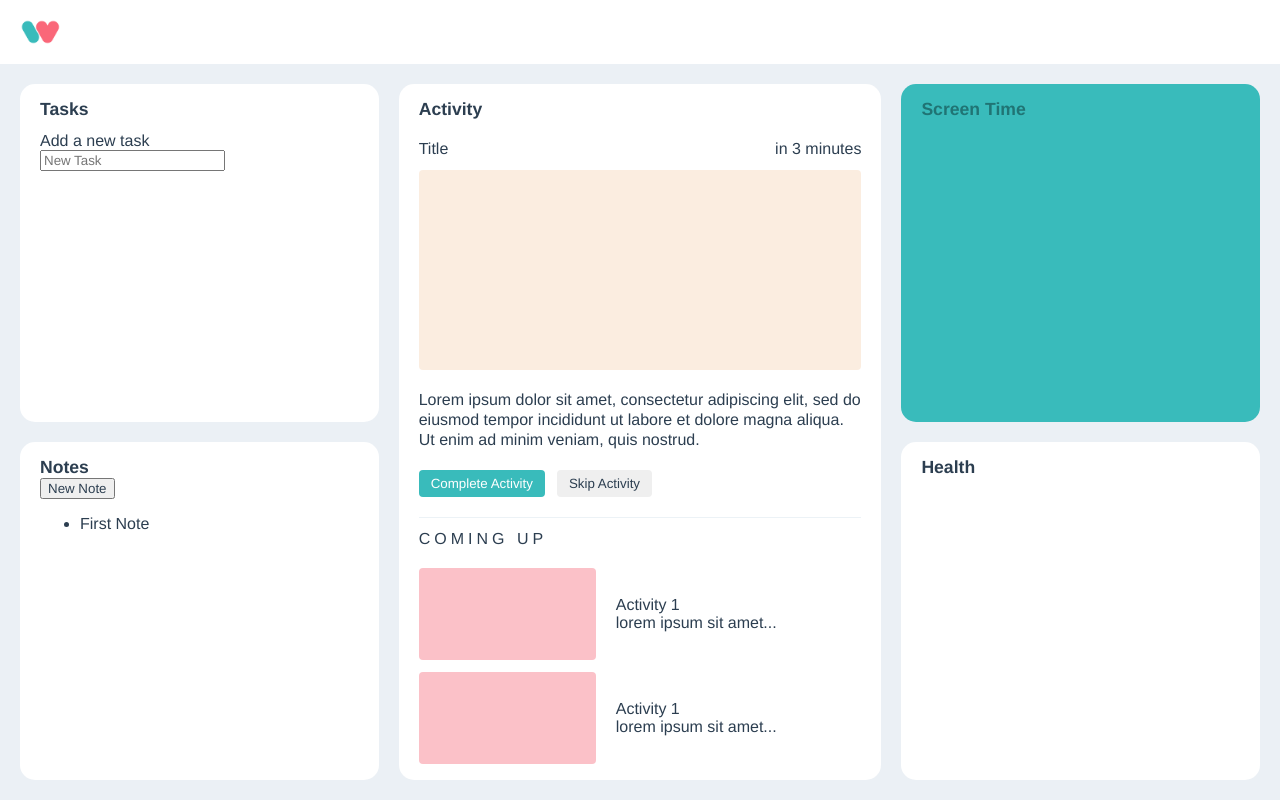
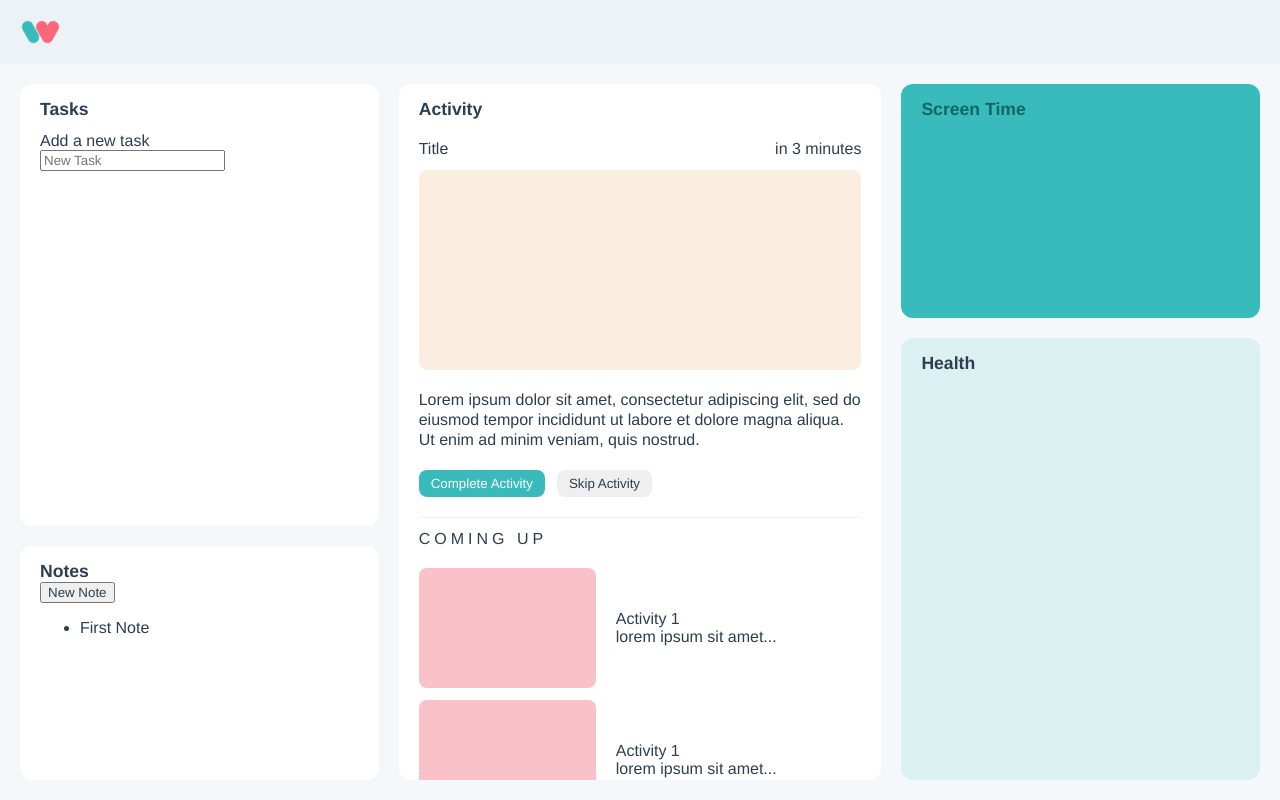
Before and after one commit to workaholic-app/workaholic-client-side, a React (Create React App) app: page / in a window 1280 px wide. Built offline with nearby package versions, Linux system fonts and the light colour scheme.

Commit message:
Style fixes

```diff
--- a/src/components/Dashboard.js
+++ b/src/components/Dashboard.js
@@ -1,11 +1,10 @@
 import React from "react";
-import Activity from './ActivityCard';
-import Screentime from './Screentime';
-import Health from './Health';
-import Tasks from './TasksCard';
-import Water from './Water';
-import Notes from './NotesCard';
-import styles from '../styles/Dashboard.module.scss';
+import Activity from "./ActivityCard";
+import Screentime from "./Screentime";
+import Health from "./Health";
+import Tasks from "./TasksCard";
+import Notes from "./NotesCard";
+import styles from "../styles/Dashboard.module.scss";
 
 const Dashboard = () => {
   return (
@@ -16,14 +15,13 @@ const Dashboard = () => {
           <Notes />
         </div>
         <Activity />
-        <div className={styles["col-2"]}>
+        <div className={styles["col-3"]}>
           <Screentime />
           <Health />
-          {/* <Water /> */}
         </div>
       </div>
     </div>
   );
-}
+};
 
 export default Dashboard;
--- a/src/components/Water.js
+++ /dev/null
@@ -1,14 +0,0 @@
-import React from "react";
-import styles from "../styles/Water.module.scss";
-import Card from "./Card";
-
-const ScreenTime = () => (
-    <Card
-      className={styles.water}
-      title={"Water"}
-      titleClass={styles['card-title']}
-    >
-    </Card>
-);
-
-export default ScreenTime;
--- a/src/index.css
+++ b/src/index.css
@@ -1,16 +1,49 @@
+::-webkit-scrollbar {
+  width: 12px;
+  height: 12px;
+  background: white;
+}
+
+::-webkit-scrollbar-thumb {
+  height: 6px;
+  width: 8px;
+  border: 3px solid rgba(0, 0, 0, 0);
+  background-clip: padding-box;
+  -webkit-border-radius: 7px;
+  background-color: rgba(0, 0, 0, 0.1);
+}
+
+::-webkit-scrollbar-button {
+  width: 0;
+  height: 0;
+  display: none;
+}
+
+::-webkit-scrollbar-corner {
+  background-color: transparent;
+}
+
+::-moz-selection {
+  background: #c4bdb188;
+}
+
+::selection {
+  background: #c4bdb188;
+}
+
 body {
   margin: 0;
-  font-family: -apple-system, BlinkMacSystemFont, 'Segoe UI', 'Roboto', 'Oxygen',
-    'Ubuntu', 'Cantarell', 'Fira Sans', 'Droid Sans', 'Helvetica Neue',
+  font-family: -apple-system, BlinkMacSystemFont, "Segoe UI", "Roboto", "Oxygen",
+    "Ubuntu", "Cantarell", "Fira Sans", "Droid Sans", "Helvetica Neue",
     sans-serif;
   -webkit-font-smoothing: antialiased;
   -moz-osx-font-smoothing: grayscale;
 
-  background: #ebf0f5;
+  background: #f4f8fb;
 }
 
 code {
-  font-family: source-code-pro, Menlo, Monaco, Consolas, 'Courier New',
+  font-family: source-code-pro, Menlo, Monaco, Consolas, "Courier New",
     monospace;
 }
 
@@ -21,8 +54,8 @@ code {
   color: #2c3e50;
 
   -webkit-box-sizing: border-box; /* Safari/Chrome, other WebKit */
-  -moz-box-sizing: border-box;    /* Firefox, other Gecko */
-  box-sizing: border-box;         /* Opera/IE 8+ */
+  -moz-box-sizing: border-box; /* Firefox, other Gecko */
+  box-sizing: border-box; /* Opera/IE 8+ */
 }
 
 .app {
--- a/src/styles/Activity.module.scss
+++ b/src/styles/Activity.module.scss
@@ -7,7 +7,7 @@
 .activity-divider {
   margin: 12px 0;
   width: 100%;
-  border-bottom: 1px solid $grey-outline;
+  border-bottom: 1px solid $grey;
 }
 
 .next-activity {
@@ -19,9 +19,9 @@
 
   &__media {
     width: 100%;
-    height: 200px;
-    background-color: #FBEDE0;
-    border-radius: 4px;
+    height: 25vh;
+    background-color: #fbede0;
+    border-radius: 8px;
     margin: 12px 0;
   }
 
@@ -38,18 +38,19 @@
   &__button {
     padding: 6px 12px;
     border: none;
-    border-radius: 4px;
+    border-radius: 8px;
 
-    &--skip { }
+    &--skip {
+    }
     &--complete {
-      background-color: $color-primary;
+      background-color: $primary;
       margin-right: 12px;
       color: #fff;
     }
   }
 }
 
-.upcoming-activities{
+.upcoming-activities {
   &__title {
     text-transform: uppercase;
     letter-spacing: 0.25em;
@@ -62,9 +63,9 @@
 
     &__snapshot {
       width: 40%;
-      height: 92px;
-      background-color: #FBC1C8;
-      border-radius: 4px;
+      height: 15vh;
+      background-color: #fbc1c8;
+      border-radius: 8px;
     }
 
     &__content {
--- a/src/styles/Card.module.scss
+++ b/src/styles/Card.module.scss
@@ -2,9 +2,9 @@
   position: relative;
   height: 100%;
   width: 100%;
-  border-radius: 15px;
+  border-radius: 12px;
   padding: 15px 20px;
-  overflow: scroll;
+  overflow: auto;
 
   p.card-title {
     font-size: 1.1em;
--- a/src/styles/Dashboard.module.scss
+++ b/src/styles/Dashboard.module.scss
@@ -16,7 +16,7 @@
   height: 100%;
   width: 100%;
   display: grid;
-  grid-template-rows: calc(50% - 10px) calc(50% - 10px);
+  grid-template-rows: calc(65% - 10px) calc(35% - 10px);
   grid-row-gap: 20px;
 }
 
@@ -24,6 +24,6 @@
   height: 100%;
   width: 100%;
   display: grid;
-  grid-template-rows: calc(30% - 13.3px) calc(30% - 13.3px) calc(40% - 13.3px);
+  grid-template-rows: calc(35% - 10px) calc(65% - 10px);
   grid-row-gap: 20px;
 }
--- a/src/styles/Health.module.scss
+++ b/src/styles/Health.module.scss
@@ -1,3 +1,9 @@
+@import "__vars";
+
 .health {
-  background: #fff;
+  background: $primary-pastel;
+
+  p.card-title {
+    color: $text-primary !important;
+  }
 }
--- a/src/styles/Nav.module.scss
+++ b/src/styles/Nav.module.scss
@@ -1,7 +1,9 @@
+@import "__vars";
+
 .nav {
   height: 8vh;
   width: 100%;
-  background: #FFF;
+  background: $grey;
 }
 
 .wrapper {
--- a/src/styles/Screentime.module.scss
+++ b/src/styles/Screentime.module.scss
@@ -1,7 +1,9 @@
+@import "__vars";
+
 .screen-time {
-  background: #39bbbb;
+  background: $primary;
 }
 
 p.card-title {
-  color: #207474 !important;
+  color: #106767 !important;
 }
--- a/src/styles/__vars.scss
+++ b/src/styles/__vars.scss
@@ -1,4 +1,9 @@
-$color-primary: #39BBBB;
-
-
-$grey-outline: #ECF2F6;
+$primary: #39bbbb;
+$secondary: #fa6779;
+$primary-pastel: #dbf1f1;
+$bg: #f4f8fb;
+$grey: #ecf2f6;
+$grey-600: #dae5ec;
+$text-primary: #207474;
+$text: #8294a7;
+$text-dark: #183a4e;
```
Also changed, not shown: 1 other file (tests, documents, lock files or other folders).
